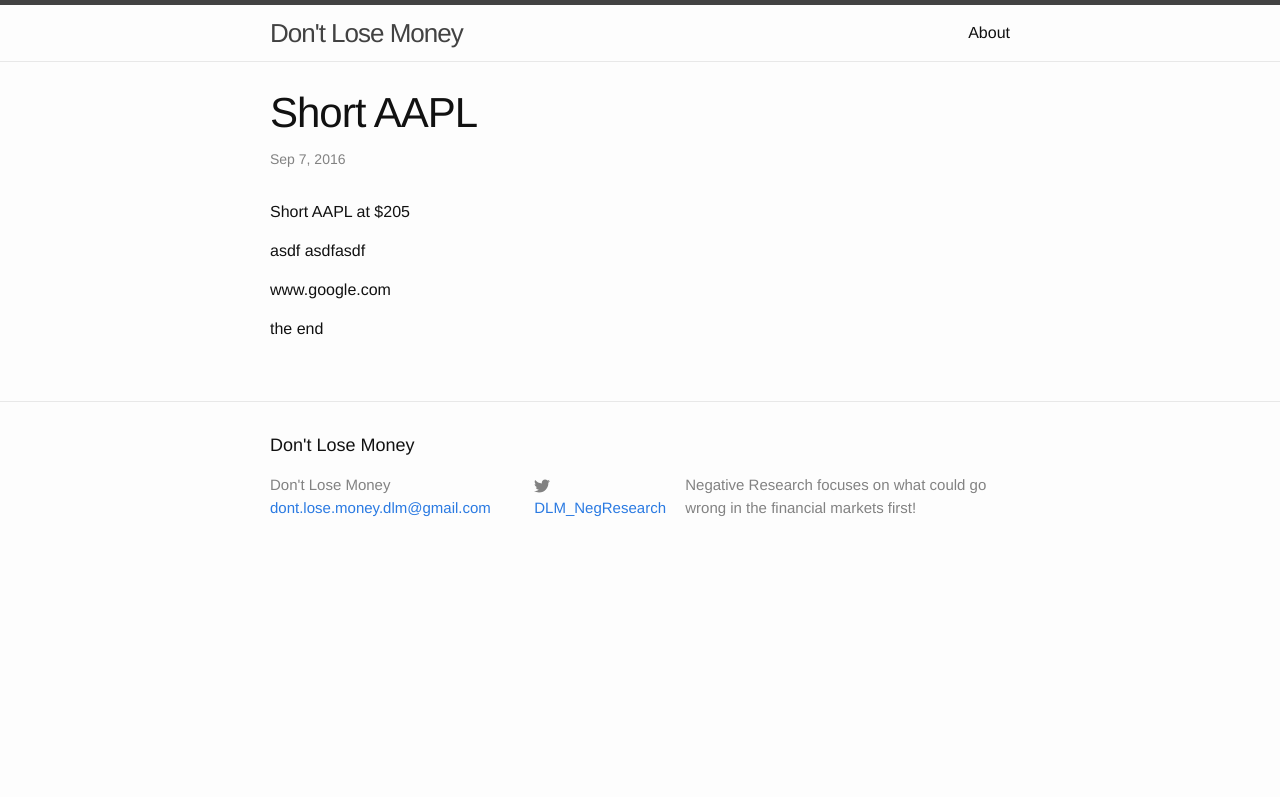
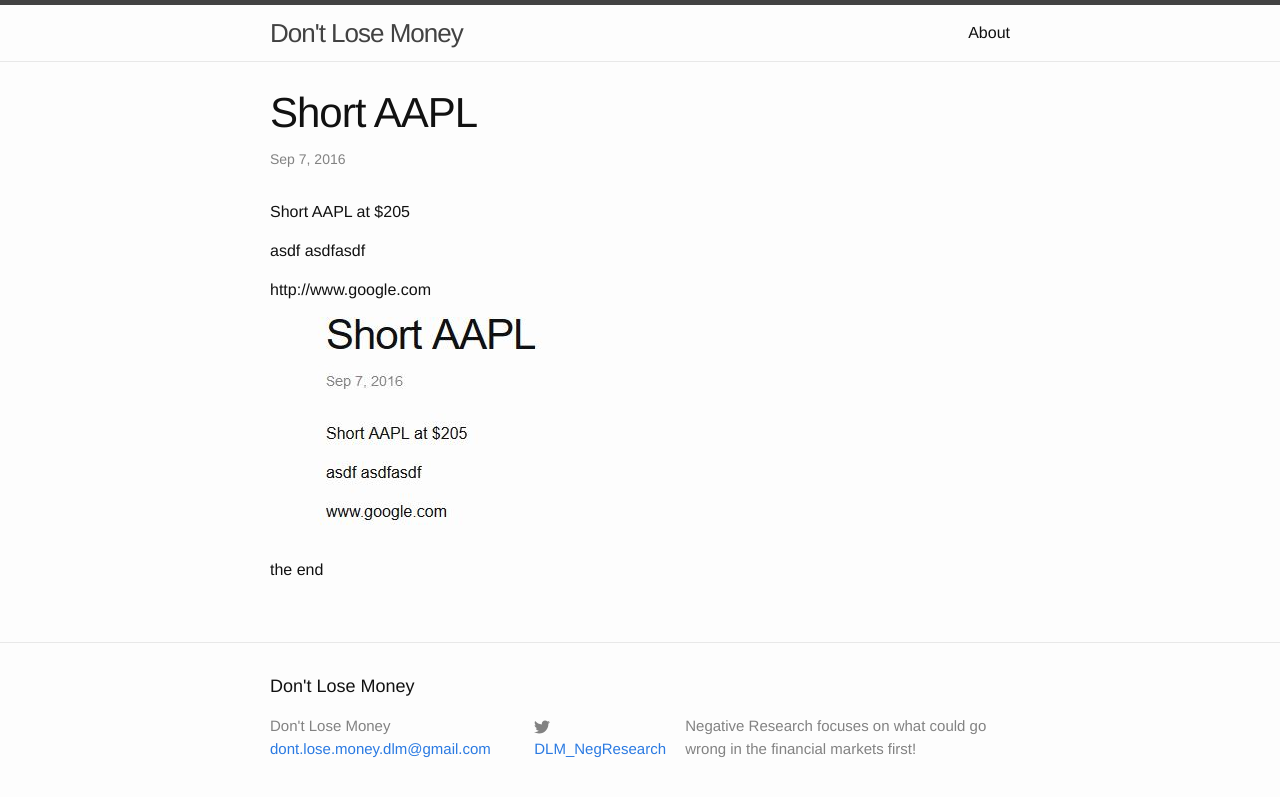
Before and after one commit to dont-lose-money/dont-lose-money.github.io, a Jekyll site: the page built from _posts/2015-09-07-short-aapl.markdown, in a window 1280 px wide. Shown: the top 797 px of the page. Built offline with Jekyll 4.4.1, drawn with Linux system fonts in a browser that asks for light colours; some of the changed lines change nothing that is shown.

Commit message:
add image

```diff
--- a/_posts/2015-09-07-short-aapl.markdown
+++ b/_posts/2015-09-07-short-aapl.markdown
@@ -9,6 +9,8 @@ Short AAPL at $205
 asdf
 asdfasdf
 
-www.google.com
+http://www.google.com
+
+![blah](/images/blah.jpg)
 
 the end
```
Also changed, not shown: images/blah.JPG (added).
